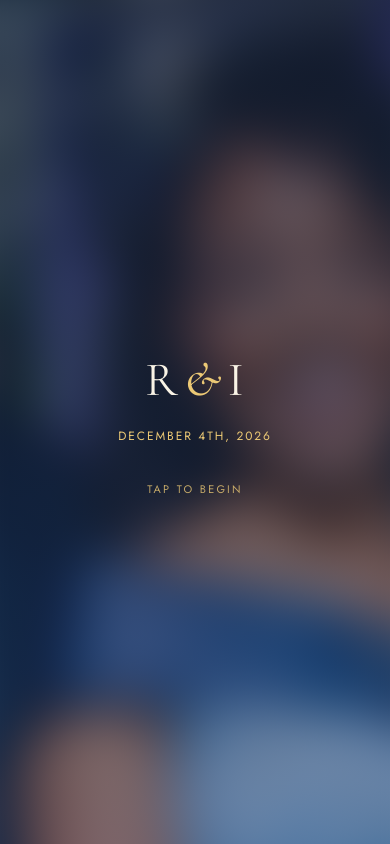
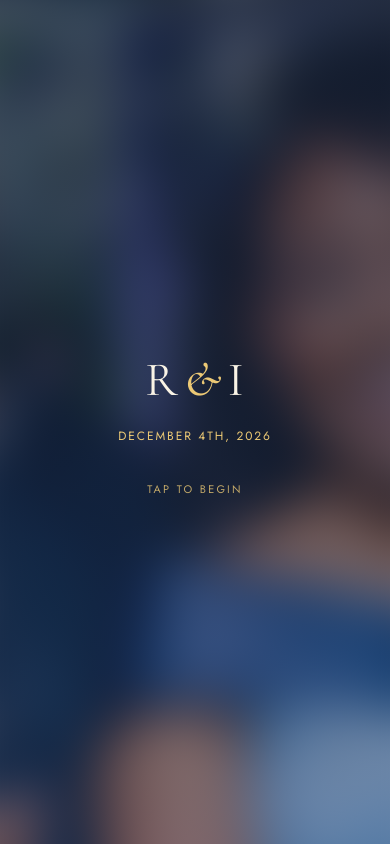
Before and after one commit to Jburgei/ruby-and-israel-wedding, a React (Vite) app in the folder ruby-and-israel-wedding/: page / in a window 390 px wide. Shown: the top 844 px of the page. Built offline with nearby package versions, Linux system fonts and the light colour scheme.

Commit message:
fix: point hero photo to the actual cropped image file

```diff
--- a/ruby-and-israel-wedding/src/styles/tokens.css
+++ b/ruby-and-israel-wedding/src/styles/tokens.css
@@ -179,7 +179,7 @@ body,
   background-image: radial-gradient(120% 90% at 82% 8%, rgba(230, 199, 120, 0.18), transparent 55%),
     radial-gradient(90% 70% at 12% 92%, rgba(238, 143, 110, 0.16), transparent 60%),
     linear-gradient(155deg, rgba(16, 27, 50, 0.6), rgba(42, 63, 104, 0.4)),
-    url("/images/Gallery_12.jpeg"),
+    url("/images/Gallery_12_couple.jpg"),
     linear-gradient(155deg, #3a4d68 0%, #54698a 42%, #7e93b0 78%, #96a8c4 100%);
   background-size: cover, cover, cover, cover, cover;
   background-position: center, center, center, 45% 15%, center;
@@ -857,7 +857,7 @@ body,
 .wed-app .intro-photo {
   position: absolute;
   inset: -20px;
-  background-image: url(/images/Gallery_12.jpeg);
+  background-image: url(/images/Gallery_12_couple.jpg);
   background-size: cover;
   background-position: 50% 25%;
   filter: blur(22px);
```
Also changed, not shown: ruby-and-israel-wedding/public/images/Gallery_12_couple.jpg (added).
